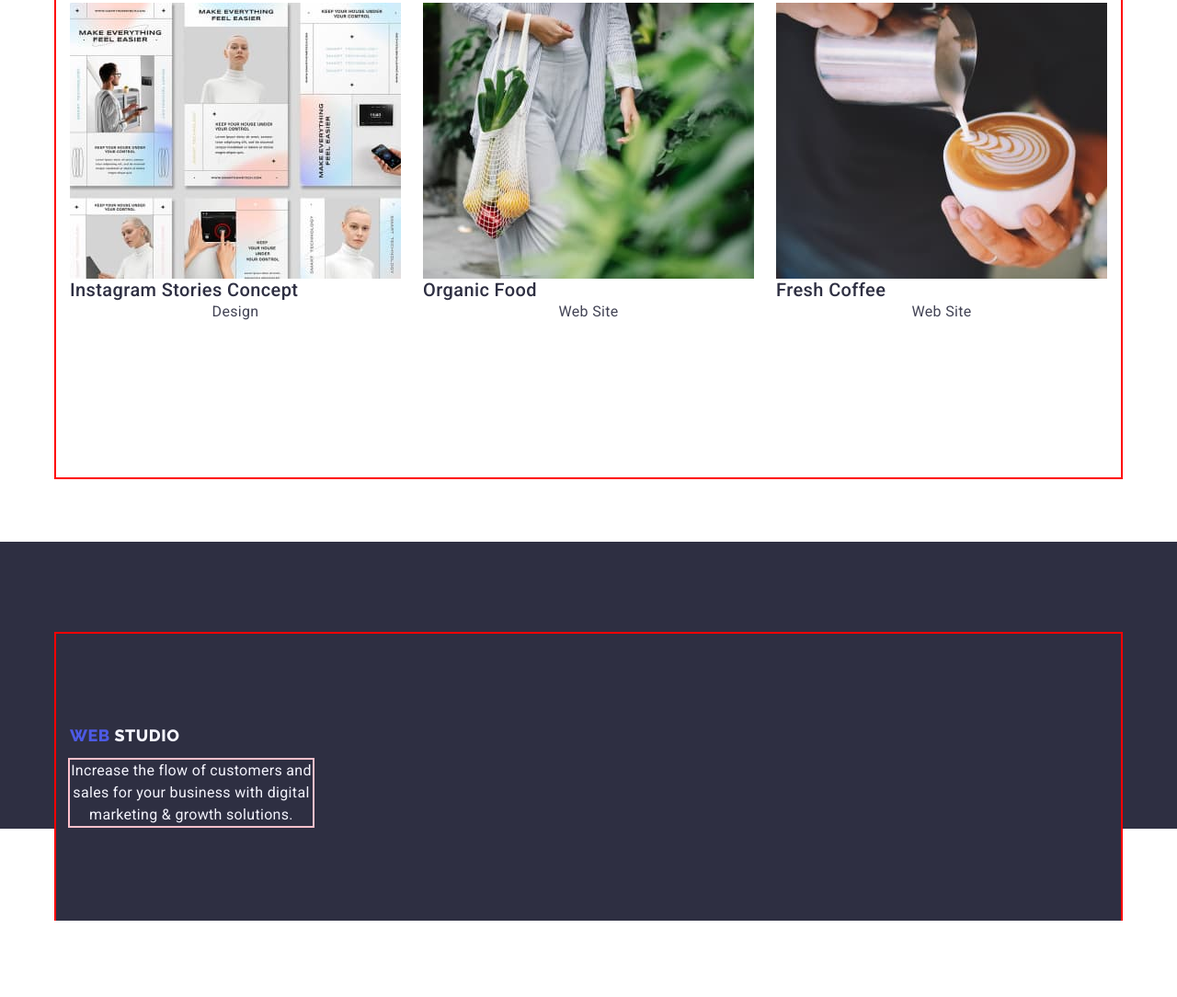
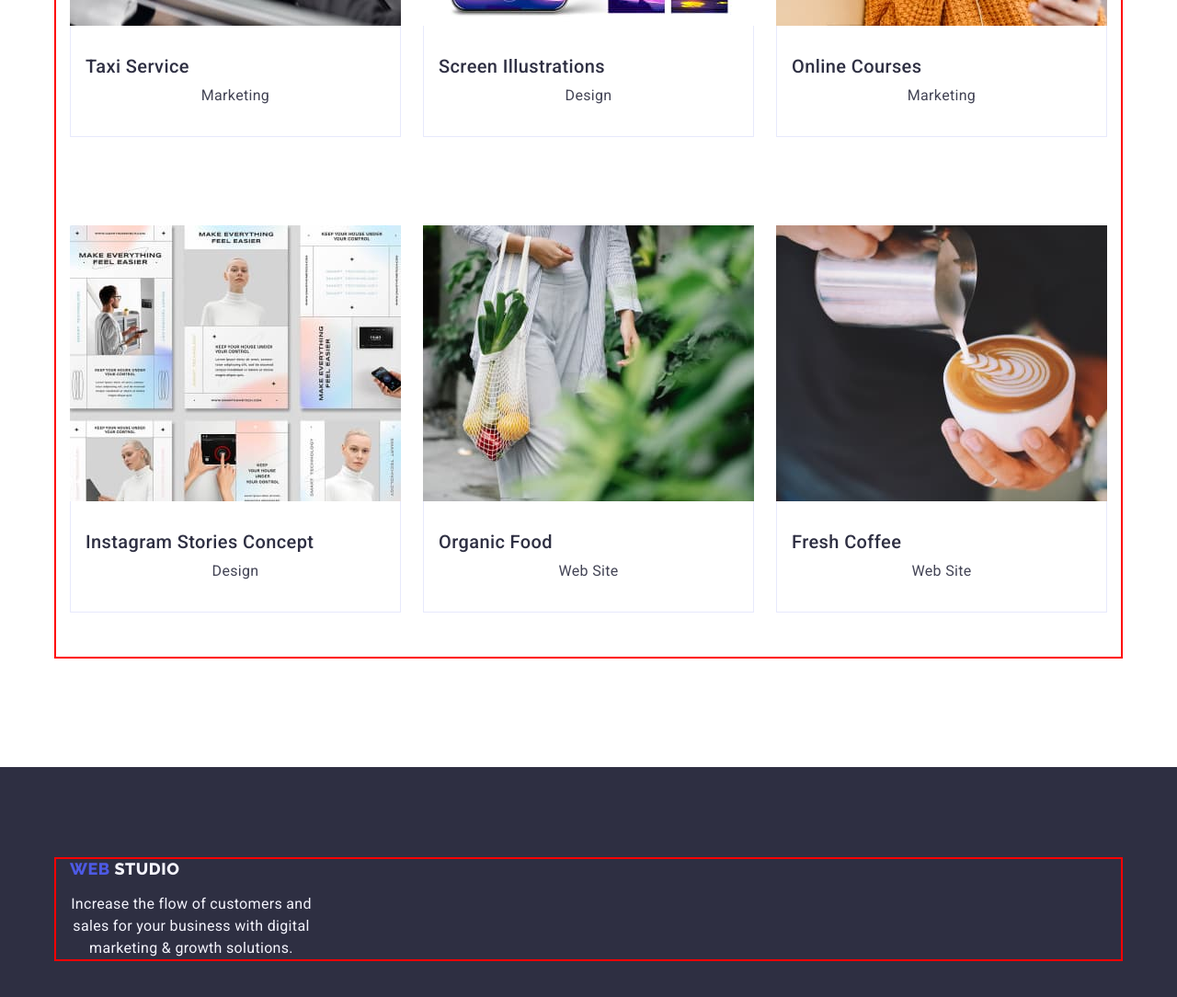
Before and after one commit to gizlisultan/goit-markup-hw-03, a plain HTML site: page portfolio.html in a window 1280 px wide. Shown: the part 1176-2260 px from the top of the page at 92% size. Before the commit the page ends 2177 px from the top, so only its background shows below. Drawn offline with nearby package versions, Linux system fonts and the light colour scheme.

Commit message:
fixed issues

```diff
--- a/css/styles.css
+++ b/css/styles.css
@@ -194,7 +194,6 @@ header .studio {
 }
 .page-header .logo {
   display: flex;
-  background-color: yellow;
   margin-top: 25.5px;
   margin-bottom: 25.5px;
   margin-right: 76px;
@@ -208,7 +207,6 @@ header .studio {
   text-transform: uppercase;
   text-decoration: none;
   color: var(--accent);
-  outline: 2px solid red;
 }
 .sitenav {
   display: flex;
@@ -218,7 +216,6 @@ header .studio {
   display: flex;
 }
 .nav-item {
-  background-color: aqua;
   margin-top: 24px;
   margin-bottom: 24px;
 
@@ -249,7 +246,6 @@ header .studio {
   margin-right: 40px;
 }
 .address .link {
-  background-color: antiquewhite;
   padding-top: 24px;
   padding-bottom: 24px;
 }
@@ -294,7 +290,6 @@ header .studio {
 
   max-width: 496px;
   height: 120px;
-  outline: 2px solid white;
 
   margin: 0px;
   margin-bottom: 48px;
@@ -439,7 +434,7 @@ button:focus {
   letter-spacing: 0.02em;
 }
 .filter {
-  height: 1692px;
+  /*height: 1692px;*/
   padding-top: 96px;
   padding-bottom: 120px;
 }
@@ -463,8 +458,7 @@ button:focus {
   display: flex;
   flex-wrap: wrap;
   justify-content: center;
-
-  padding-bottom: 120px;
+  row-gap: 48px;
 }
 .container .pic-item {
   margin-right: 24px;
@@ -473,11 +467,19 @@ button:focus {
 .container .pic-item:nth-child(3n) {
   margin-right: 0px;
 }
+.pic-list .pic-text {
+  padding: 32px 16px;
+  border: 1px solid #e7e9fc;
+  border-top: none;
+}
+.pic-list .pic {
+  margin-bottom: 8px;
+}
 
 .page-footer {
   color: #f4f4fd;
   background-color: var(--secondary-text-color);
-  height: 312px;
+  height: 312xp;
   padding-top: 100px;
   padding-bottom: 100px;
 }
@@ -503,5 +505,4 @@ footer .studio {
   color: #f4f4fd;
   width: 264px;
   height: 72px;
-  outline: 2px solid pink;
 }
--- a/portfolio.html
+++ b/portfolio.html
@@ -83,8 +83,10 @@
                   alt="Banking App Interface Concept"
                   width="360"
                 />
+                <div class="pic-text">
                   <h2 class="pic">Banking App Interface Concept</h2>
                   <p class="paragraph">App</p>
+                </div>
               </a>
             </li>
             <li class="pic-item">
@@ -94,8 +96,10 @@
                   alt="Cashless Payment"
                   width="360"
                 />
+                <div class="pic-text">
                   <h2 class="pic">Cashless Payment</h2>
                   <p class="paragraph">Marketing</p>
+                </div>
               </a>
             </li>
             <li class="pic-item">
@@ -105,8 +109,10 @@
                   alt="Meditation App"
                   width="360"
                 />
+                <div class="pic-text">
                   <h2 class="pic">Meditation App</h2>
                   <p class="paragraph">App</p>
+                </div>
               </a>
             </li>
             <li class="pic-item">
@@ -116,8 +122,10 @@
                   alt="Taxi Service"
                   width="360"
                 />
+                <div class="pic-text">
                   <h2 class="pic">Taxi Service</h2>
                   <p class="paragraph">Marketing</p>
+                </div>
               </a>
             </li>
             <li class="pic-item">
@@ -127,8 +135,10 @@
                   alt="Screen Illustrations"
                   width="360"
                 />
+                <div class="pic-text">
                   <h2 class="pic">Screen Illustrations</h2>
                   <p class="paragraph">Design</p>
+                </div>
               </a>
             </li>
             <li class="pic-item">
@@ -138,8 +148,10 @@
                   alt="Online Courses"
                   width="360"
                 />
+                <div class="pic-text">
                   <h2 class="pic">Online Courses</h2>
                   <p class="paragraph">Marketing</p>
+                </div>
               </a>
             </li>
             <li class="pic-item">
@@ -149,8 +161,10 @@
                   alt="Instagram Stories Concept"
                   width="360"
                 />
+                <div class="pic-text">
                   <h2 class="pic">Instagram Stories Concept</h2>
                   <p class="paragraph">Design</p>
+                </div>
               </a>
             </li>
             <li class="pic-item">
@@ -160,8 +174,10 @@
                   alt="Organic Food"
                   width="360"
                 />
+                <div class="pic-text">
                   <h2 class="pic">Organic Food</h2>
                   <p class="paragraph">Web Site</p>
+                </div>
               </a>
             </li>
             <li class="pic-item">
@@ -171,8 +187,10 @@
                   alt="Fresh Coffee"
                   width="360"
                 />
+                <div class="pic-text">
                   <h2 class="pic">Fresh Coffee</h2>
                   <p class="paragraph">Web Site</p>
+                </div>
               </a>
             </li>
           </ul>
@@ -180,7 +198,7 @@
       </section>
     </main>
     <footer class="page-footer">
-      <div class="container page-footer">
+      <div class="container footer">
         <a href="./index.html" class="link logo">
           Web
           <span class="studio">Studio</span>
```
Lines whose indentation alone changed are shown as unchanged.
